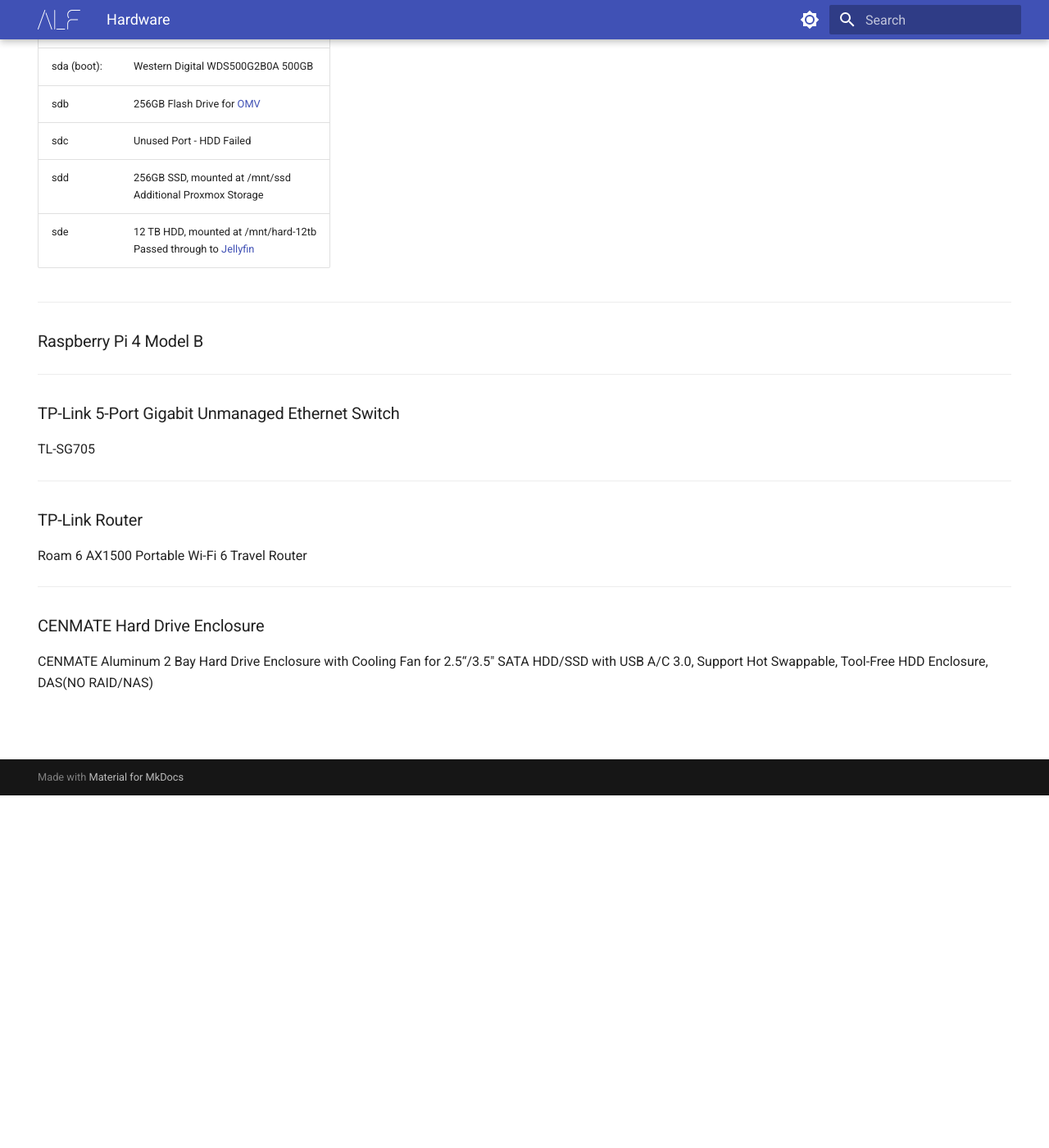
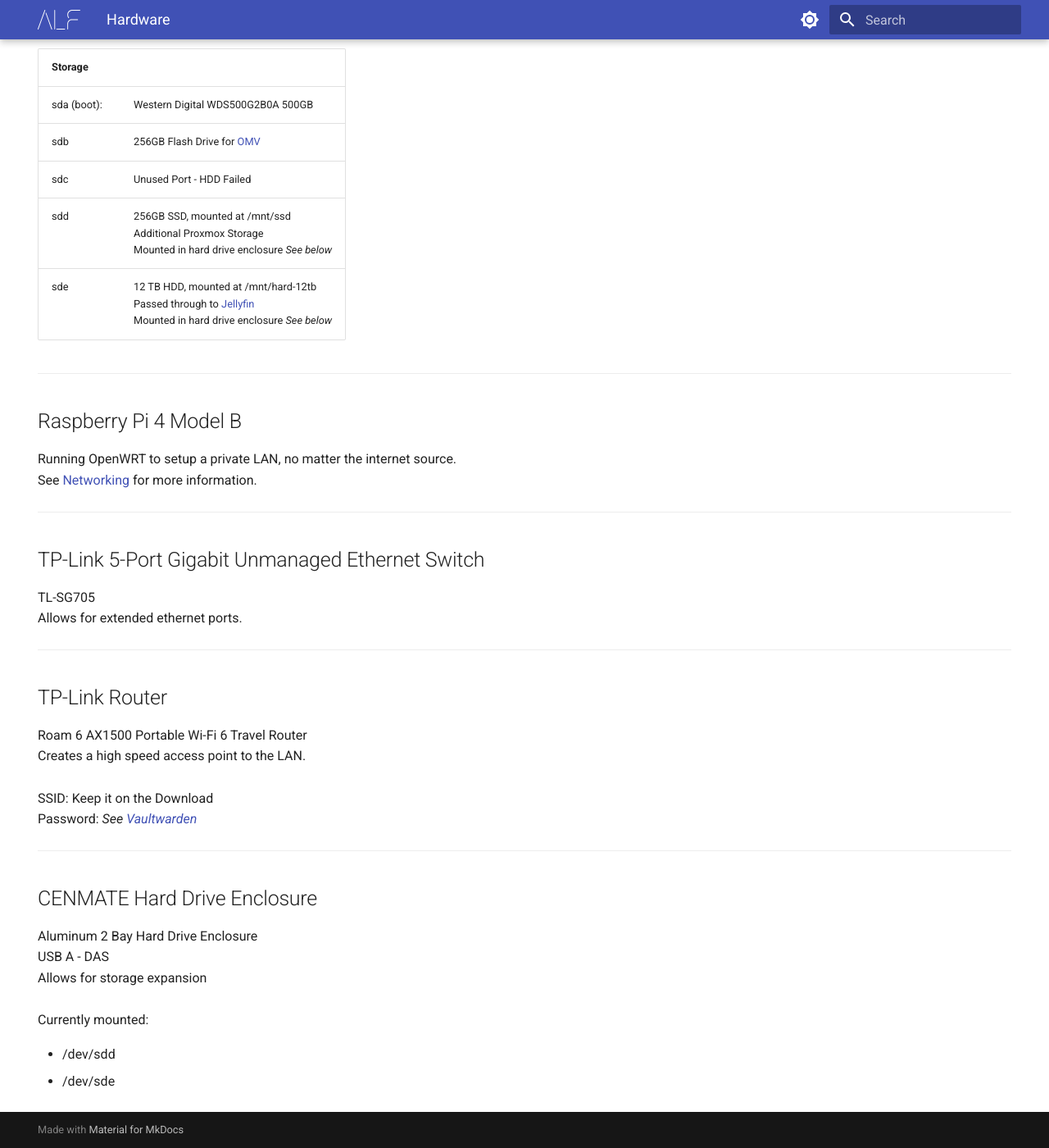
Before and after one commit to ALF188/homelab-docs, an MkDocs documentation site: the page built from docs/Hardware/Hardware.md, in a window 1280 px wide and 1400 px high, scrolled down 430 px. Shown: the whole window at 82% size. Built offline with MkDocs 1.6.1 and Material for MkDocs 9.7.7, drawn with Linux system fonts in a browser that asks for light colours; comment, search, counter and statistics services are not loaded.

Commit message:
Hardware complete

```diff
--- a/docs/Hardware/Hardware.md
+++ b/docs/Hardware/Hardware.md
@@ -18,27 +21,45 @@
 sda (boot): | Western Digital WDS500G2B0A 500GB
 sdb | 256GB Flash Drive for [OMV](../Services/OMV.md)
 sdc | Unused Port - HDD Failed
-sdd | 256GB SSD, mounted at /mnt/ssd <br> Additional Proxmox Storage
-sde | 12 TB HDD, mounted at /mnt/hard-12tb <br> Passed through to [Jellyfin](../Services/Jellyfin.md)
+sdd | 256GB SSD, mounted at /mnt/ssd <br> Additional Proxmox Storage <br> Mounted in hard drive enclosure *See below*
+sde | 12 TB HDD, mounted at /mnt/hard-12tb <br> Passed through to [Jellyfin](../Services/Jellyfin.md) <br> Mounted in hard drive enclosure *See below*
 
 ---
 
-### Raspberry Pi 4 Model B
+Raspberry Pi 4 Model B
+---
+
+Running OpenWRT to setup a private LAN, no matter the internet source. <br>
+See [Networking](../Networking/index.md) for more information.
 
 ---
 
-### TP-Link 5-Port Gigabit Unmanaged Ethernet Switch
+TP-Link 5-Port Gigabit Unmanaged Ethernet Switch
+---
 
-TL-SG705
+TL-SG705 <br>
+Allows for extended ethernet ports.
 
 ---
 
-### TP-Link Router
+TP-Link Router
+---
 
-Roam 6 AX1500 Portable Wi-Fi 6 Travel Router
+Roam 6 AX1500 Portable Wi-Fi 6 Travel Router <br>
+Creates a high speed access point to the LAN. <br><br>
+SSID: Keep it on the Download <br>
+Password: *See [Vaultwarden](../Services/Vaultwarden.md)*
 
 ---
 
-### CENMATE Hard Drive Enclosure
+CENMATE Hard Drive Enclosure
+---
 
-CENMATE Aluminum 2 Bay Hard Drive Enclosure with Cooling Fan for 2.5“/3.5" SATA HDD/SSD with USB A/C 3.0, Support Hot Swappable, Tool-Free HDD Enclosure, DAS(NO RAID/NAS)
+Aluminum 2 Bay Hard Drive Enclosure <br>
+USB A - DAS <br>
+Allows for storage expansion <br>
+<br>
+Currently mounted:
+
+- /dev/sdd
+- /dev/sde
--- a/mkdocs.yml
+++ b/mkdocs.yml
@@ -25,6 +25,8 @@
   features:
     - navigation.tabs
     - content.tooltips
+    - navigation.sections
+    - navigation.indexes
 markdown_extensions:
   - attr_list
   - md_in_html
@@ -34,3 +36,30 @@
           class: mermaid
           format: !!python/name:pymdownx.superfences.fence_code_format
   - pymdownx.snippets
+nav:
+  - Home: index.md
+  - Hardware:
+    - Hardware/Hardware.md
+  - Networking:
+    - Networking/index.md
+    - Networking/Hostnames.md
+    - Networking/Networks.md
+    - Networking/LetsEncrypt.md
+  - Services:
+    - Services/index.md
+    - Services/Flame.md
+    - Services/HomeAssistant.md
+    - Services/JellyFB.md
+    - Services/Jellyfin.md
+    - Services/MeTube.md
+    - Services/Nginx.md
+    - Services/OMV.md
+    - Services/Omnitools.md
+    - Services/OpenWRT.md
+    - Services/PiHole.md
+    - Services/Proxmenux.md
+    - Services/Proxmox.md
+    - Services/RomM.md
+    - Services/TailscaleVPN.md
+    - Services/Vaultwarden.md
+  - Changelog: Changelog/index.md
```
Also changed, not shown: other parts of docs/Hardware/Hardware.md (+4 -1 lines), docs/Networking/Hostnames.md (+1 -0 lines), docs/Networking/Networks.md (+12 -12 lines), docs/Networking/index.md (added, +3 -0 lines), docs/Services/Vaultwarden.md (added, +1 -0 lines), docs/Services/index.md (added, +1 -0 lines), docs/Changelog/index.md (added).
